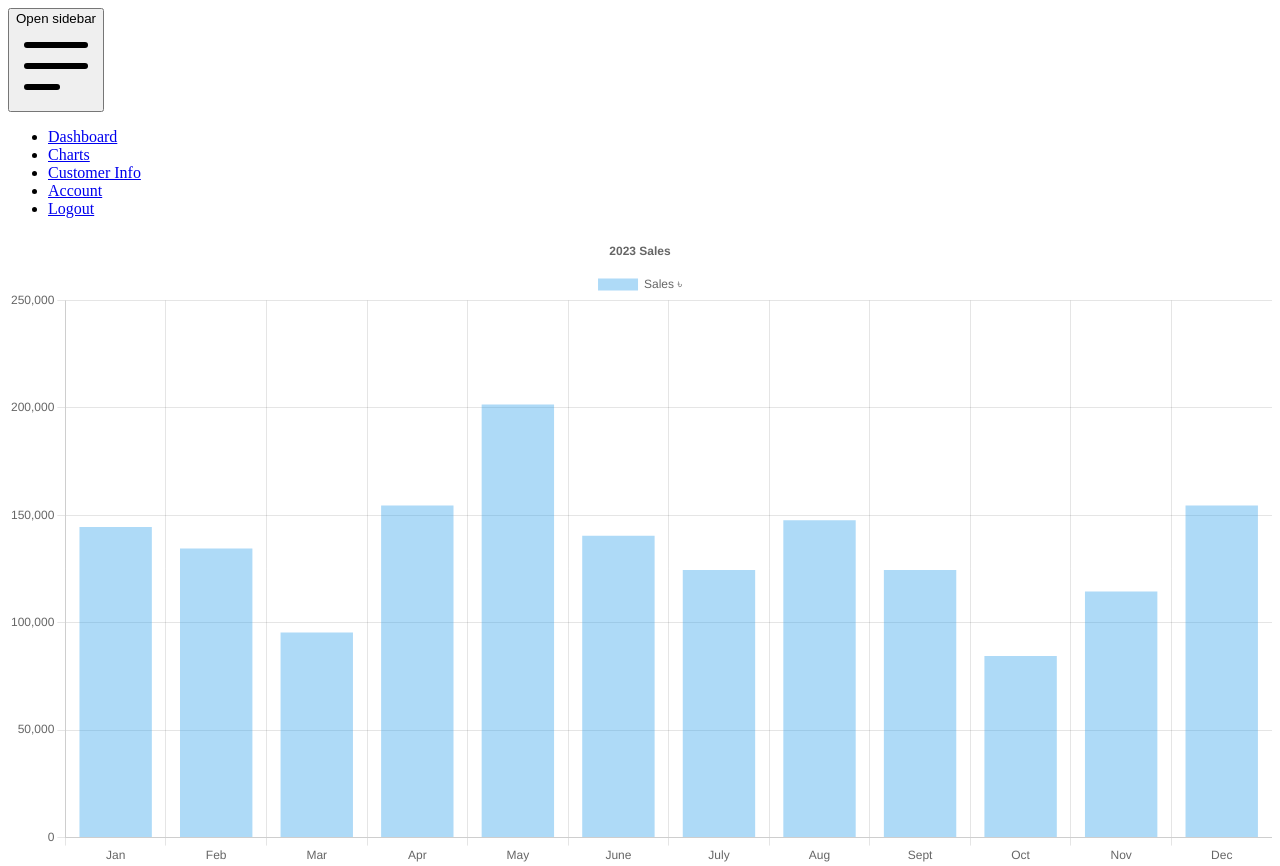
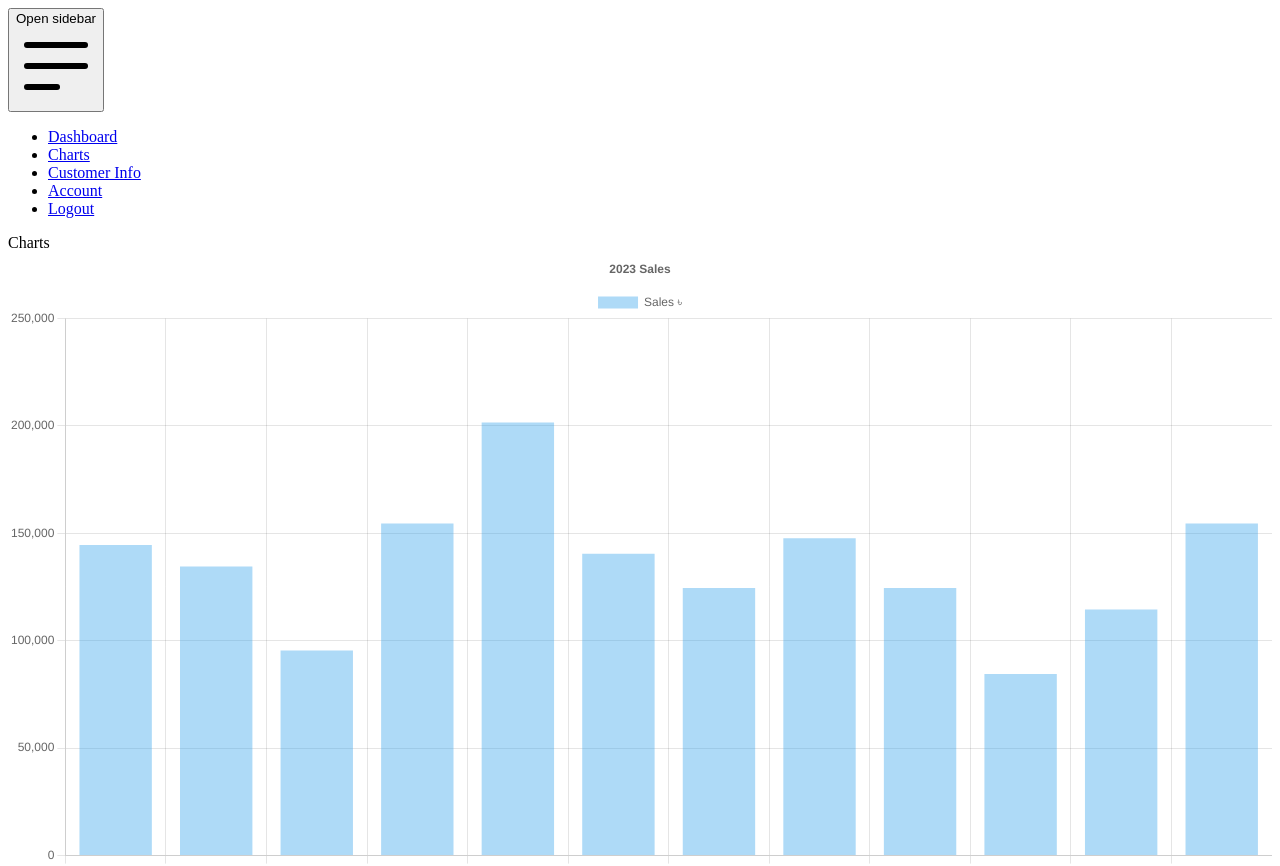
Before and after one commit to almustansir/tailwind_next_dahsboard, a Next.js app: page /charts in a window 1280 px wide. Shown: the top 866 px of the page. Built offline with nearby package versions, Linux system fonts and the light colour scheme.

Commit message:
Update charts.tsx

```diff
--- a/src/pages/charts.tsx
+++ b/src/pages/charts.tsx
@@ -7,10 +7,19 @@ const charts = () => {
     <div className="p-4 sm:ml-64">
       <SideBarComp />
       <div>
-        <BarChartComp />
-        <BarChartComp />
-        <BarChartComp />
-        <BarChartComp />
+        <div className=" text-center text-3xl font-bold text-blue-600 mb-5">
+          Charts
+        </div>
+        <div className=" flex flex-col gap-3">
+          <div className=" flex flex-row gap-2">
+            <BarChartComp />
+            <BarChartComp />
+          </div>
+          <div className=" flex flex-row gap-2">
+            <BarChartComp />
+            <BarChartComp />
+          </div>
+        </div>
       </div>
     </div>
   );
```
